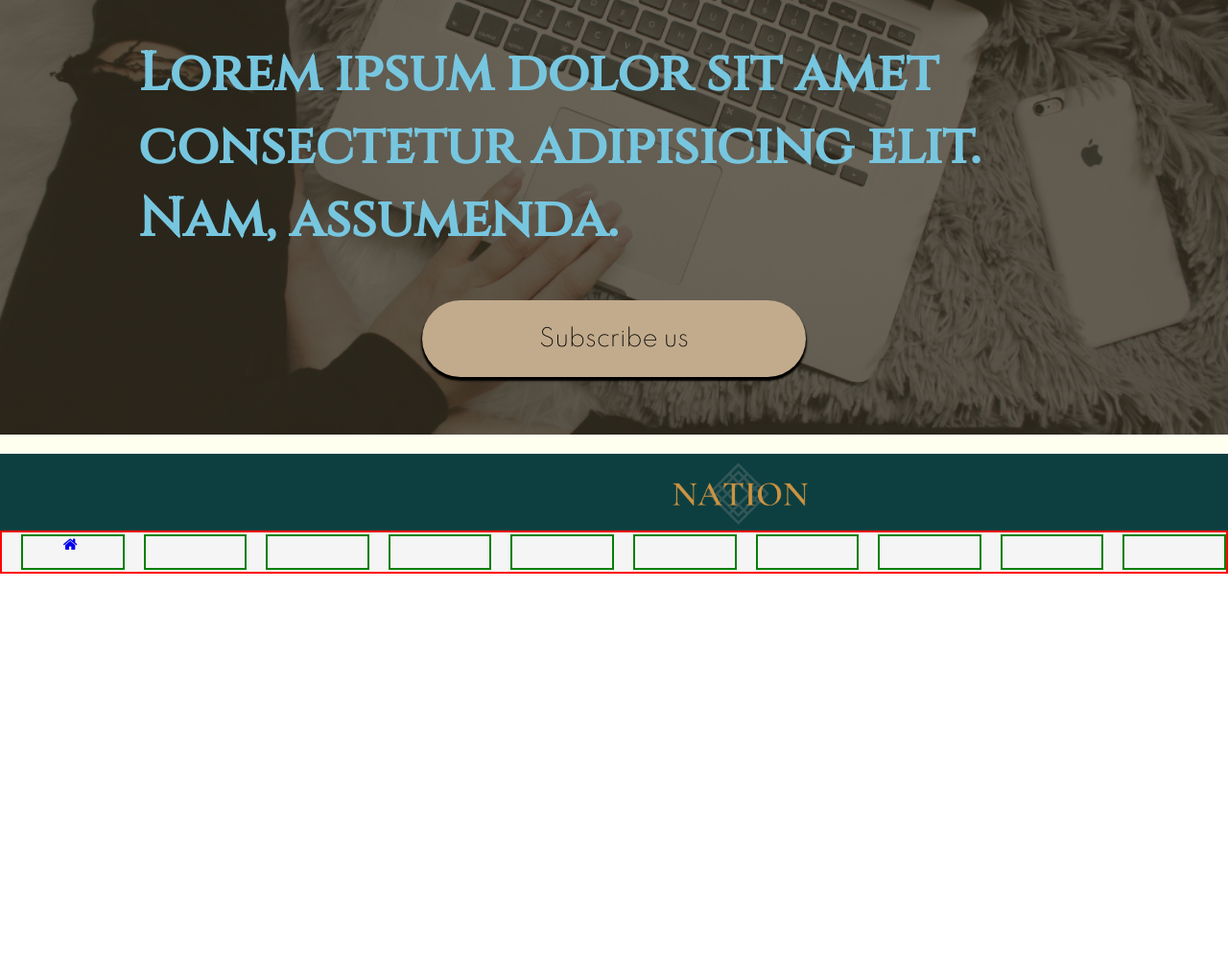
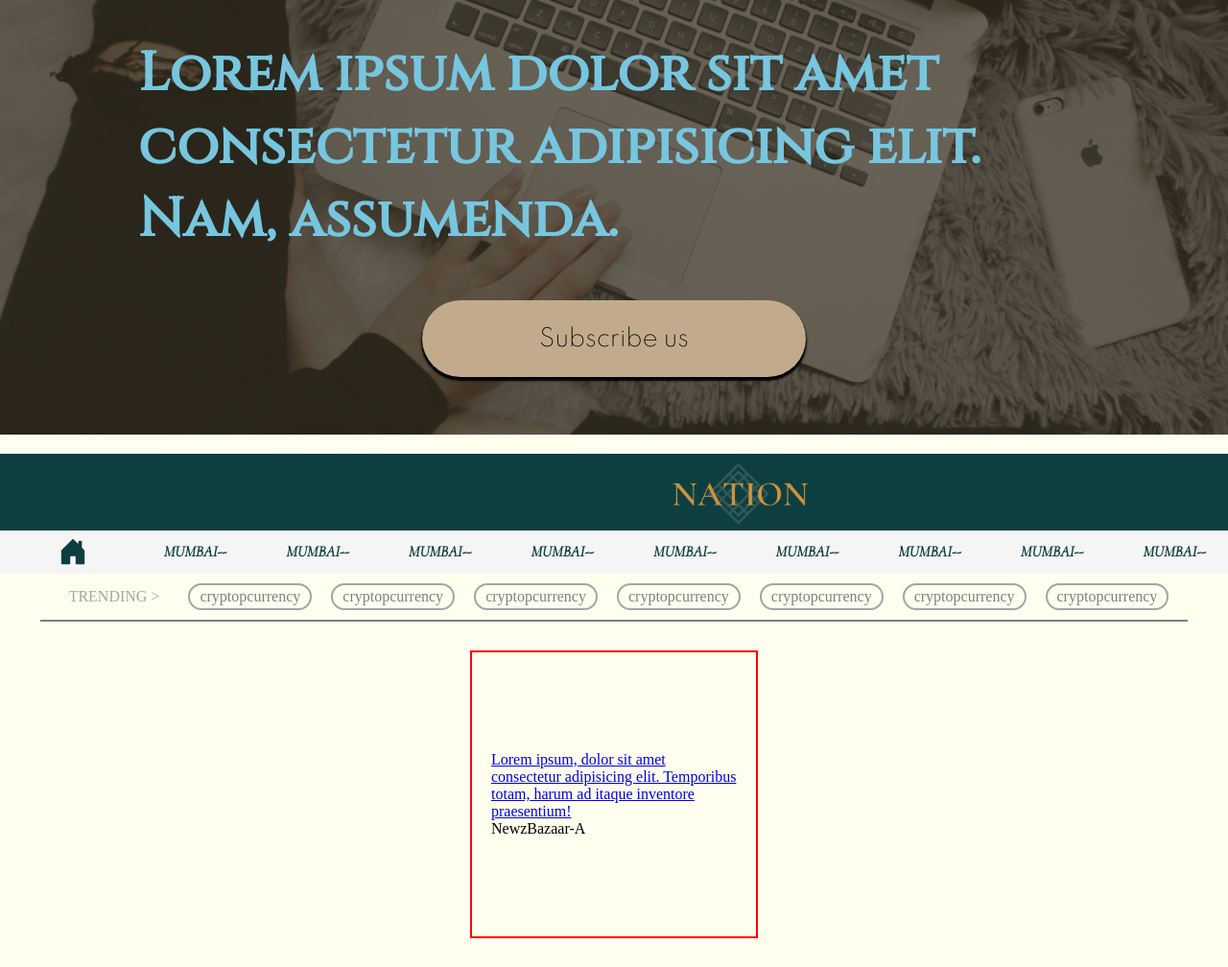
Before and after one commit to himangi25tech/NewzBazaar, a plain HTML site: page index.html in a window 1280 px wide. Shown: the part 1741-2749 px from the top of the page at 96% size. Before the commit the page ends 2339 px from the top, so only its background shows below. Drawn offline with nearby package versions, Linux system fonts and the light colour scheme.

Commit message:
change-11

```diff
--- a/CSS/style.css
+++ b/CSS/style.css
@@ -645,7 +645,8 @@ nav menuitem {
     position: relative;
     height: 45px;
     width: 100%;
-    border: 2px solid red;
+    border: 2px solid transparent;
+    /* box-shadow: 0px 0px 0px 2px gray; */
     justify-content: center;
     align-items: center;
     background-color: whitesmoke;
@@ -653,10 +654,14 @@ nav menuitem {
 
  .container-7
  {
+    display: flex;
     height: 90%;
     width: 150px;
-    border: 2px solid green;
+    /* border: 2px solid green; */
     margin-left: 20px;
+    align-items: center;
+    justify-content: center;
+    transition: 0.5s ease;
  }
 
  #national-home
@@ -664,7 +669,13 @@ nav menuitem {
     display: flex;
     align-items: center;
     justify-content: center;
+    cursor: pointer;
 
+ }
+
+ #national-home:hover
+ {
+    background-color: unset;
  }
 
  .active
@@ -672,8 +683,113 @@ nav menuitem {
 
  }
 
- #national-home a
- {
-    height: 100%;
-    width: 20px;
- }
+.container-7 a
+{
+   text-decoration: none;
+   text-transform: uppercase;
+   color: rgb(14,63,64);
+   font-family: 'Cormorant Garamond', serif;
+   font-weight: bolder;
+
+}
+
+.container-7:hover
+{
+   background-color: rgb(205,147,65);
+   opacity: 0.7;
+
+}
+
+#national-trend
+{
+   display: flex;
+   padding: 10px;
+   height: 50px;
+   border-bottom: 2px solid grey;
+
+}
+
+.container-8
+{
+   display: flex;
+   align-items: center;
+   justify-content: center;
+   margin: 0px 10px;
+   color: rgb(167, 164, 164);
+   height: 100%;
+   /* width: 150px; */
+   padding: 0px 10px;
+   border: 2px solid rgb(167, 164, 164);
+   border-radius: 20px;
+   transition: 0.3s ease;
+}
+
+.container-8:hover
+{
+   color: black;
+   border: 2px solid black;
+   border-radius: 20px;
+}
+
+.container-8 a:hover
+{
+   color: black;
+}
+
+#national-trending
+{
+   border: none;
+}
+
+#national-trending:hover
+{
+   color: rgb(167, 164, 164);
+}
+.container-8 a
+{
+   text-decoration: none;
+   color: gray;
+   transition: 0.3s ease;
+}
+/* Section for national headlines */
+
+#national-headlines
+{
+   display: flex;
+   align-items: center;
+   justify-content: center;
+
+}
+.container-9
+{
+   display: flex;
+   align-items: center;
+   justify-content: center;
+   position: relative;
+}
+
+.container-9::before
+{
+   content: "";
+   position: absolute;
+   background-color: rgb(255,255,240);
+   /* opacity: 0.859; */
+   height: 100%;
+   width: 100%;
+   z-index: -7;
+   padding: 0px;
+}
+
+.slider-container
+{
+   display: flex;
+   align-items: center;
+   justify-content: center;
+   flex-direction: column;
+   height: 300px;
+   width: 300px;
+   border: 2px solid red;
+   padding: 20px 20px;
+   margin: 30px 0px;
+
+}
--- a/index.html
+++ b/index.html
@@ -13,6 +13,7 @@
     <link href="https://fonts.googleapis.com/css2?family=Cinzel:wght@500&display=swap" rel="stylesheet">
     <link href="https://fonts.googleapis.com/css2?family=Spartan:wght@200&display=swap" rel="stylesheet">
     <link rel="stylesheet" href="https://cdnjs.cloudflare.com/ajax/libs/font-awesome/4.7.0/css/font-awesome.min.css">
+    <script src="/JS/script.js"></script>
 </head>
 
 <body>
@@ -306,23 +307,49 @@
         </div>
         <div id="national-navbar">
             <div class="container-7" id="national-home">
-                <a class="active" href="#"><i class="fa fa-home"></i></a>
+                <svg xmlns="http://www.w3.org/2000/svg" width="30" height="30" fill="rgb(14,63,64)" class="bi bi-house-door-fill" viewBox="0 0 16 16">
+                    <path d="M6.5 14.5v-3.505c0-.245.25-.495.5-.495h2c.25 0 .5.25.5.5v3.5a.5.5 0 0 0 .5.5h4a.5.5 0 0 0 .5-.5v-7a.5.5 0 0 0-.146-.354L13 5.793V2.5a.5.5 0 0 0-.5-.5h-1a.5.5 0 0 0-.5.5v1.293L8.354 1.146a.5.5 0 0 0-.708 0l-6 6A.5.5 0 0 0 1.5 7.5v7a.5.5 0 0 0 .5.5h4a.5.5 0 0 0 .5-.5z"/>
+                  </svg>
             </div>
-            <div class="container-7" id=""></div>
-            <div class="container-7" id=""></div>
-            <div class="container-7" id=""></div>
-            <div class="container-7" id=""></div>
-            <div class="container-7" id=""></div>
-            <div class="container-7" id=""></div>
-            <div class="container-7" id=""></div>
-            <div class="container-7" id=""></div>
-            <div class="container-7" id=""></div>
+            <div class="container-7" id=""><a href="#" class="text">mumbai--</a> </div>
+            <div class="container-7" id=""><a href="#" class="text">mumbai--</a> </div>
+            <div class="container-7" id=""><a href="#" class="text">mumbai--</a> </div>
+            <div class="container-7" id=""><a href="#" class="text">mumbai--</a> </div>
+            <div class="container-7" id=""><a href="#" class="text">mumbai--</a> </div>
+            <div class="container-7" id=""><a href="#" class="text">mumbai--</a> </div>
+            <div class="container-7" id=""><a href="#" class="text">mumbai--</a> </div>
+            <div class="container-7" id=""><a href="#" class="text">mumbai--</a> </div>
+            <div class="container-7" id=""><a href="#" class="text">mumbai--</a> </div>
         </div>
-        <div id="national-headlines"></div>
+        <div id="national-trend">
+                <div class="container-8" id="national-trending">TRENDING ></div>
+                <div class="container-8" id=""><a href="#">cryptopcurrency</a> </div>
+                <div class="container-8" id=""><a href="#">cryptopcurrency</a> </div>
+                <div class="container-8" id=""><a href="#">cryptopcurrency</a> </div>
+                <div class="container-8" id=""><a href="#">cryptopcurrency</a> </div>
+                <div class="container-8" id=""><a href="#">cryptopcurrency</a> </div>
+                <div class="container-8" id=""><a href="#">cryptopcurrency</a> </div>
+                <div class="container-8" id=""><a href="#">cryptopcurrency</a> </div>
+        </div>
+        <div id="national-headlines">
+
+                <div class="slider-container">
+                    <div class="slide">
+                        <!-- <img src="/IMG/16.slideshow.jpg" alt="newzbazaar.com"> -->
+                        <div class="container-10"><a href="#">Lorem ipsum, dolor sit amet consectetur adipisicing elit. Temporibus totam, harum ad itaque inventore praesentium!</a> </div>
+                        <div class="writer">NewzBazaar-A</div>
+                    </div>
+                </div>
+
+            <div class="container-9" id=""></div>
+            <div class="container-9" id=""></div>
+        </div>
         <div id="national-weather"></div>
 
     </section>
 
+
+
 </body>
 
 </html>
```
Also changed, not shown: JS/script.js (added), 1 other file.
